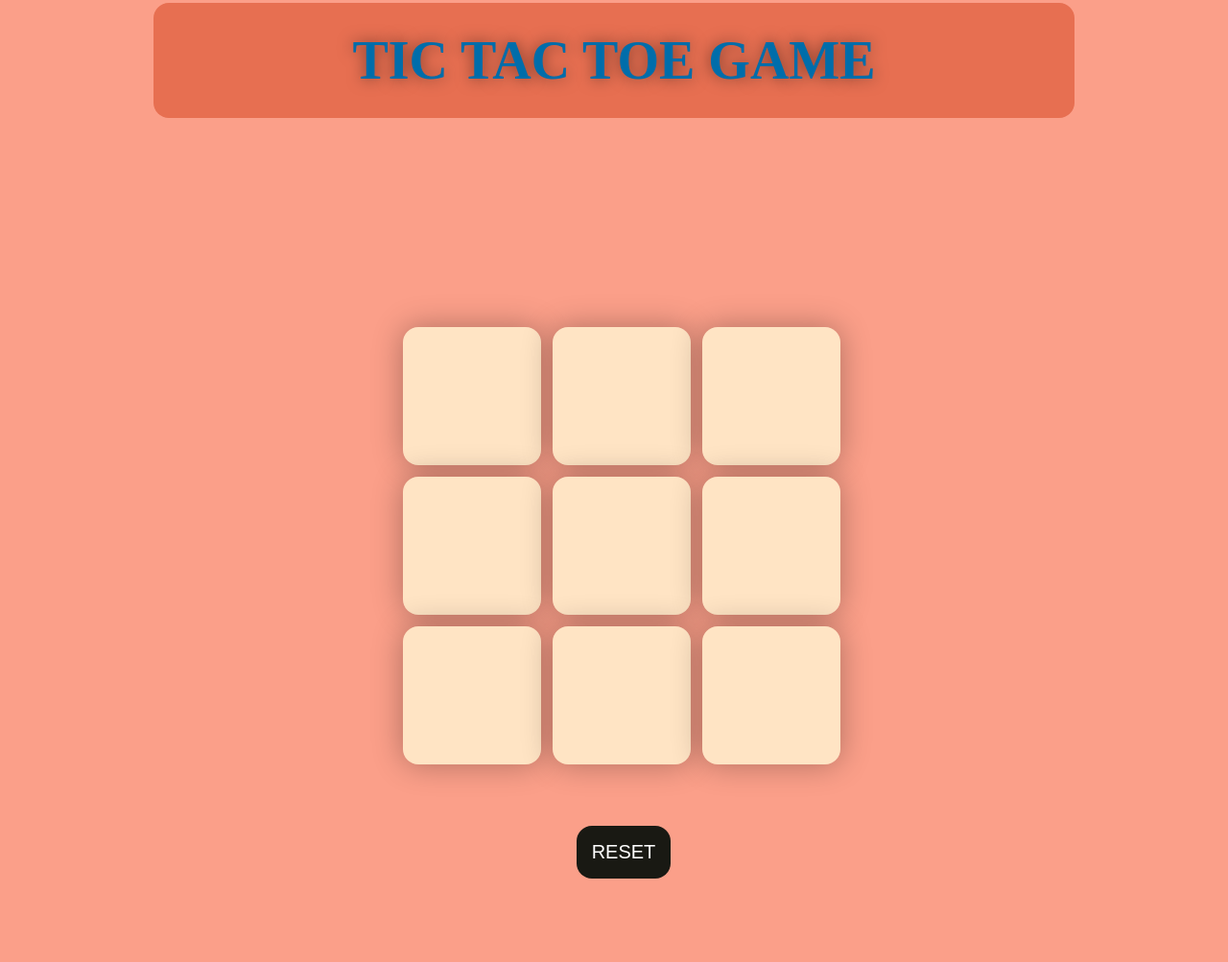
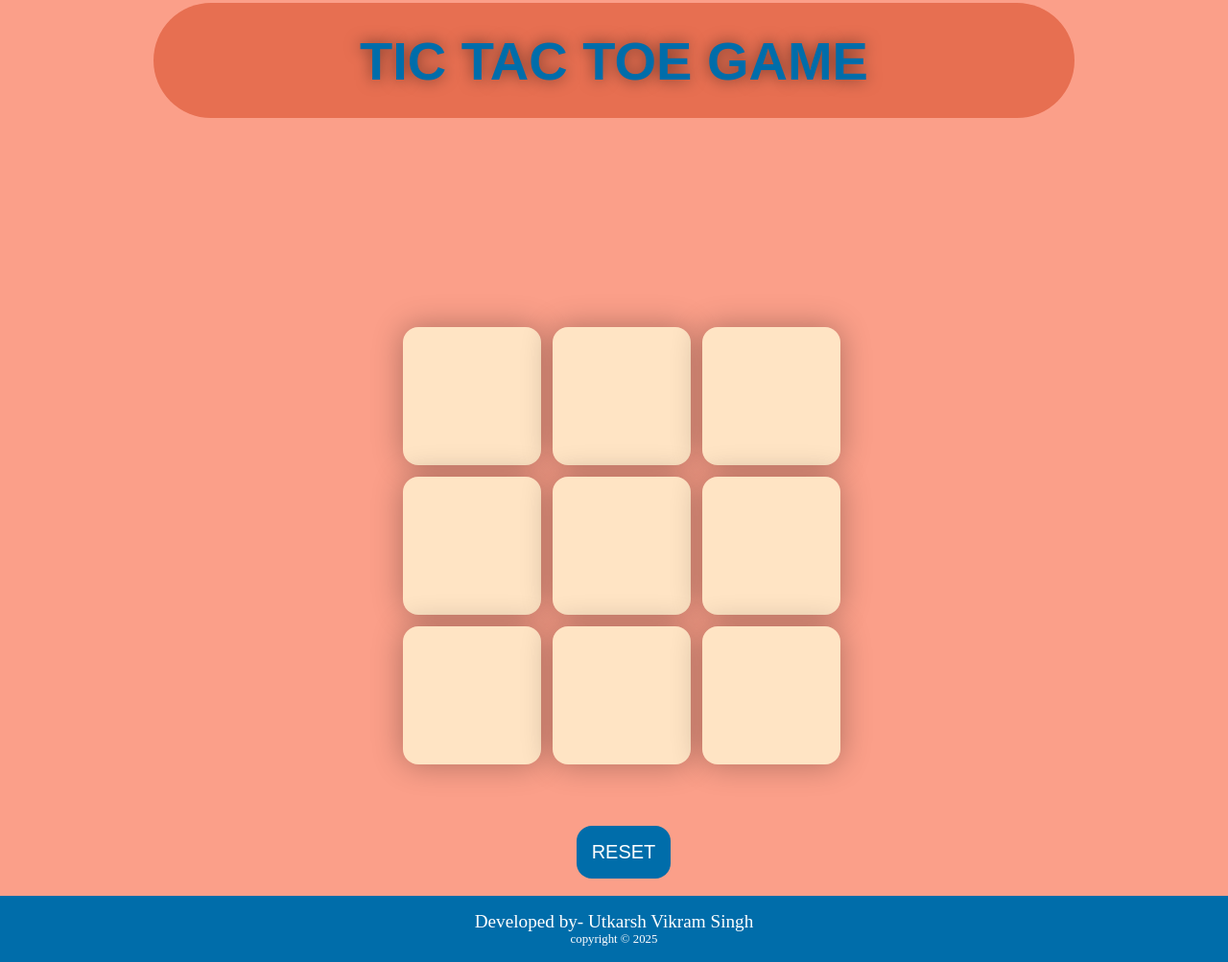
Before and after one commit to utkarsh01-byte/TIC-TAC-TOE-GAME, a plain HTML site: page tac.html in a window 1280 px wide. Shown: the part 193-1196 px from the top of the page at 96% size. Before the commit the page ends 1127 px from the top, so only its background shows below. Drawn offline with Linux system fonts and the light colour scheme.

Commit message:
changed header and made footer

```diff
--- a/tac.css
+++ b/tac.css
@@ -22,10 +22,10 @@ body {
 	gap: 1.5vmin;
 }
 h1{
-	color:#006DAA;
+	color: #006DAA;
 	text-shadow: 0 0 1rem rgba(0,0,0,0.5);
 	background-color:#e76f51;
-	border-radius: 1rem;
+	border-radius: 5rem;
 	border:none;
 	height: 15vmin;
 	text-align:center;
@@ -36,6 +36,8 @@ h1{
 	display: flex;
 	flex-direction: column;
 	gap:4rem;
+	box-sizing: border-box;
+	font-family: 'Arial', sans-serif;
 }
 .box {
 	height: 18vmin;
@@ -50,7 +52,7 @@ h1{
 #reset-btn {
 	padding: 1rem;
 	font-size: 1.25rem;
-	background-color: #191913;
+	background-color: #006DAA;
 	color: white;
 	border-radius: 1rem;
 	border: none;
@@ -58,7 +60,7 @@ h1{
 #new-btn {
 	padding: 1rem;
 	font-size: 1.25rem;
-	background-color: #191913;
+	background-color: #006DAA;
 	color: white;
 	border-radius: 1rem;
 	border: none;
@@ -66,6 +68,9 @@ h1{
 #msg {
 	color: bisque;
 	font-size: 6vmin;
+	box-shadow: 0 0 1rem rgba(0,0,0,0.5);
+	background-color:#e76f51;
+	border-radius:1rem ;
 }
 .msg-container {
 	height: 80vmin;
@@ -93,3 +98,9 @@ h1{
 .hidee {
 	display: none;
 }
+footer{
+	background-color: #006DAA;
+	color: white;
+	padding: 1rem;
+	text-align: center;
+}
--- a/tac.html
+++ b/tac.html
@@ -3,7 +3,7 @@
 <head>
     <meta charset="UTF-8">
     <meta name="viewport" content="width=device-width, initial-scale=1.0">
-    <title >TIC TAC TOE</title>
+    <title>TIC TAC TOE</title>
     <link rel="stylesheet" href="tac.css">
 
 </head>
@@ -36,4 +36,8 @@
     </MAIN>
     <script src="tac.js"></script>
 </body>
+<footer>
+    <p style="font-size: 1.2rem;">Developed by- Utkarsh Vikram Singh </p>
+    <p style="font-size:0.8rem;">copyright &copy; 2025</p>
+</footer>
 </html>
```
